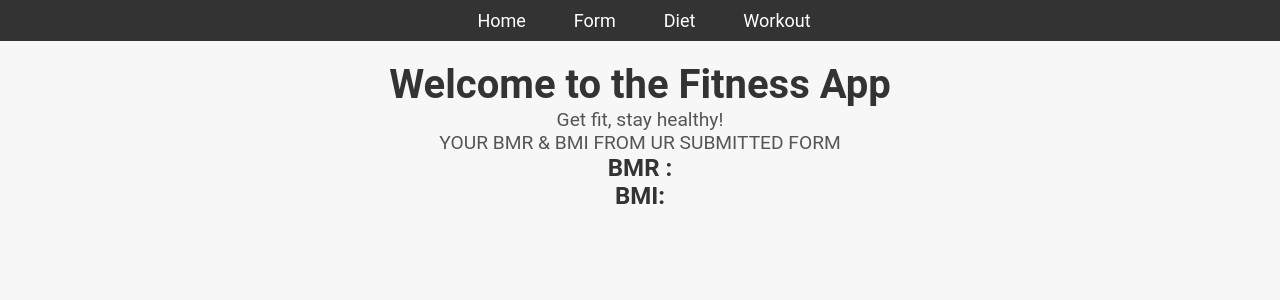
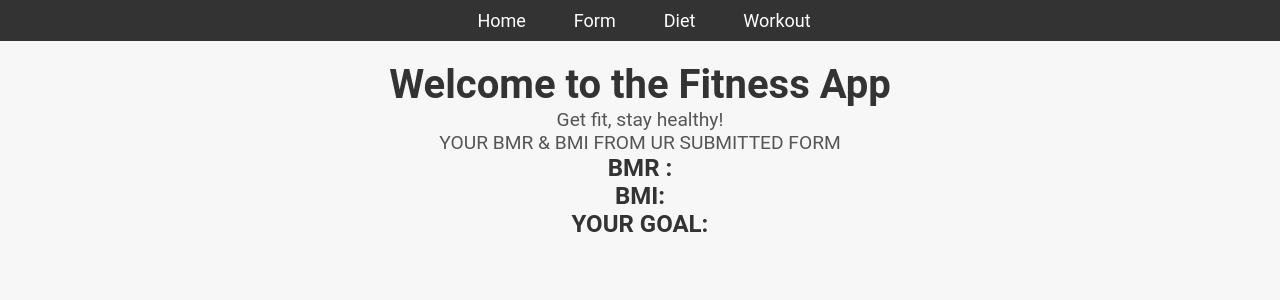
Before and after one commit to Nithish2362/fitness-ui, a React (Vite) app: page / in a window 1280 px wide. Shown: the top 300 px of the page. Built offline with nearby package versions, Linux system fonts and the light colour scheme.

Commit message:
added goal

```diff
--- a/src/HomePage.jsx
+++ b/src/HomePage.jsx
@@ -10,6 +10,7 @@ const HomePage = () => {
         <p>YOUR BMR & BMI FROM UR SUBMITTED FORM</p>
         <h2>BMR :</h2>
         <h2>BMI:</h2>
+        <h2>YOUR GOAL:</h2>
       </div>
     </div>
   );
```
